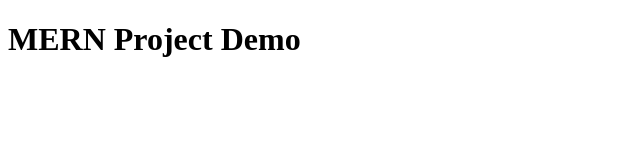
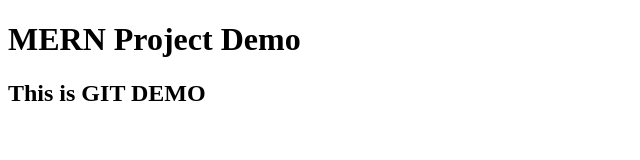
Before and after one commit to shubhammorankar7998/projectgroup1, a plain HTML site: page index.html in a window 1280 px wide. Shown: the whole page, without its empty margins (0-640 px from the left). Drawn offline with Linux system fonts and the light colour scheme.

Commit message:
second commit

```diff
--- a/index.html
+++ b/index.html
@@ -9,6 +9,7 @@
 
 <body>
     <h1>MERN Project Demo</h1>
+    <h2>This is GIT DEMO</h2>
 </body>
 
 </html>
```
